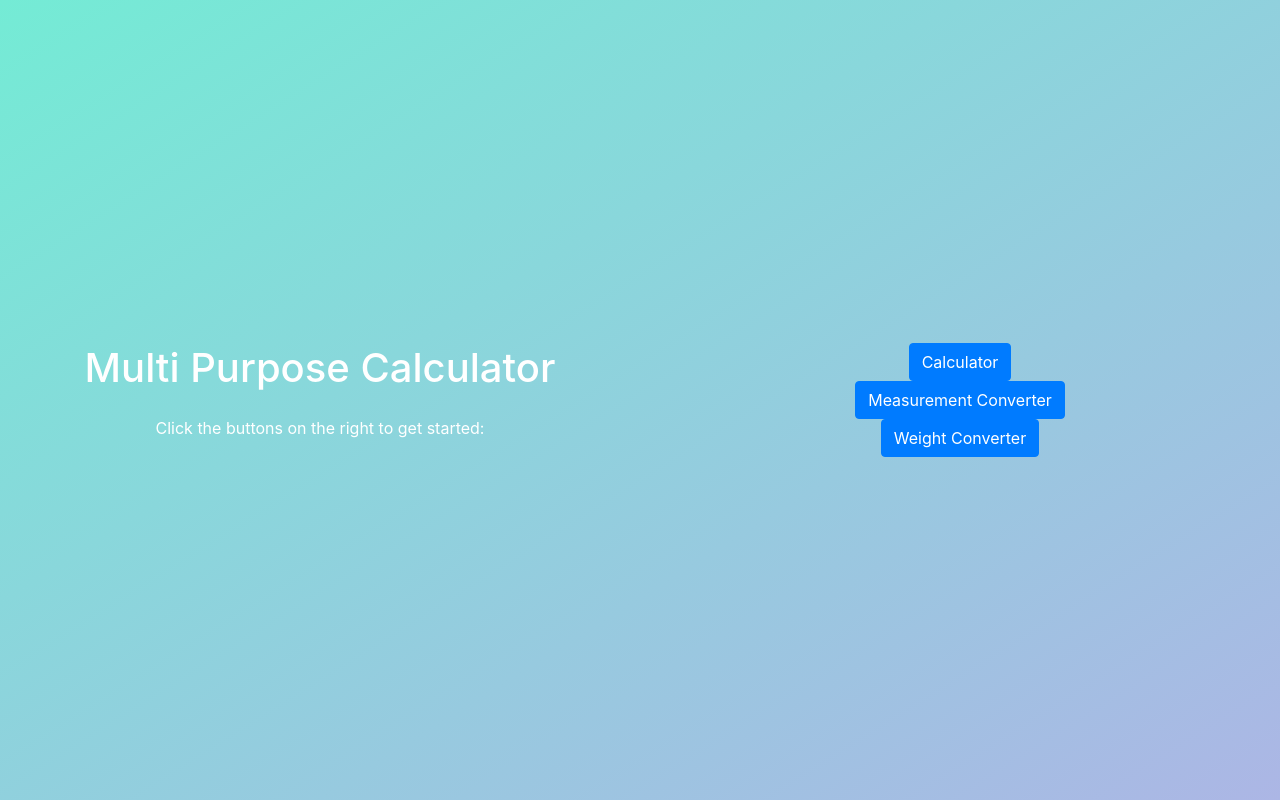
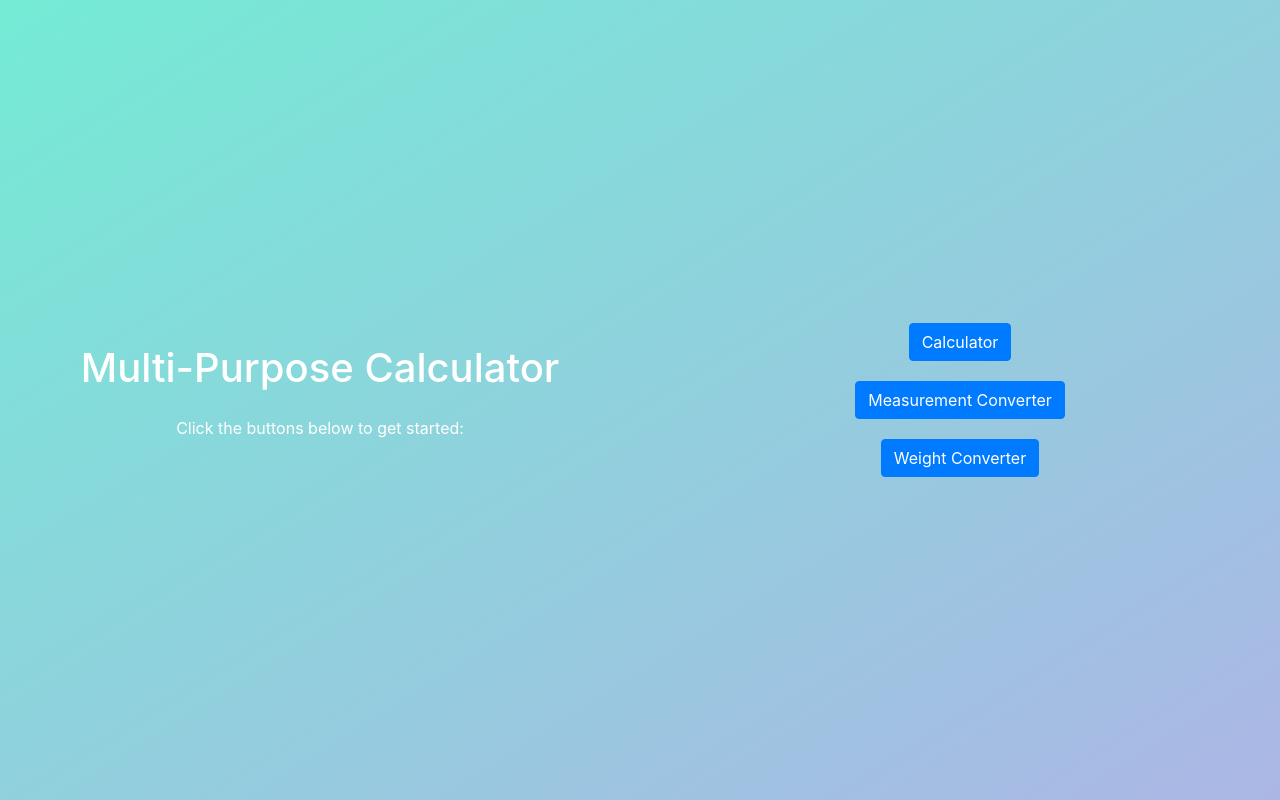
Before and after one commit to BrockAltug/Calculator, a Flask app: page / in a window 1280 px wide. Run offline with Flask 3, Linux system fonts and the light colour scheme; some libraries are stand-ins or nearby versions.

Commit message:
added spacing between buttons, better UI

```diff
--- a/templates/index.html
+++ b/templates/index.html
@@ -3,7 +3,7 @@
 <head>
     <meta charset="UTF-8">
     <meta name="viewport" content="width=device-width, initial-scale=1.0">
-    <title>Index Page</title>
+    <title>Multi-Purpose Calculator</title>
     <!-- Add Bootstrap CSS -->
     <link rel="stylesheet" href="https://maxcdn.bootstrapcdn.com/bootstrap/4.5.2/css/bootstrap.min.css">
     <style>
@@ -12,7 +12,7 @@
             display: flex;
             justify-content: center;
             align-items: center;
-            height: 100vh;
+            min-height: 100vh;
             margin: 0;
         }
 
@@ -33,15 +33,14 @@
 </head>
 <body>
     <div class="container">
-        <h1 class="mb-4 text-center text-white">Multi Purpose Calculator</h1>
-        <p class="text-white">Click the buttons on the right to get started:</p>
-
+        <h1 class="mb-4 text-center text-white">Multi-Purpose Calculator</h1>
+        <p class="text-white">Click the buttons below to get started:</p>
     </div>
     <div class="container button-column">
         <!-- Add buttons here as needed -->
-        <a href="/calculator" class="btn btn-primary">Calculator</a>
-        <a href="/measurement-conversion" class="btn btn-primary">Measurement Converter</a>
-        <a href="/weight-conversion" class="btn btn-primary">Weight Converter</a>
+        <a href="/calculator" class="btn btn-primary index-button">Calculator</a>
+        <a href="/measurement-conversion" class="btn btn-primary index-button">Measurement Converter</a>
+        <a href="/weight-conversion" class="btn btn-primary index-button">Weight Converter</a>
         <!-- Add more buttons as needed -->
     </div>
     <!-- Add Bootstrap JS and jQuery -->
```
